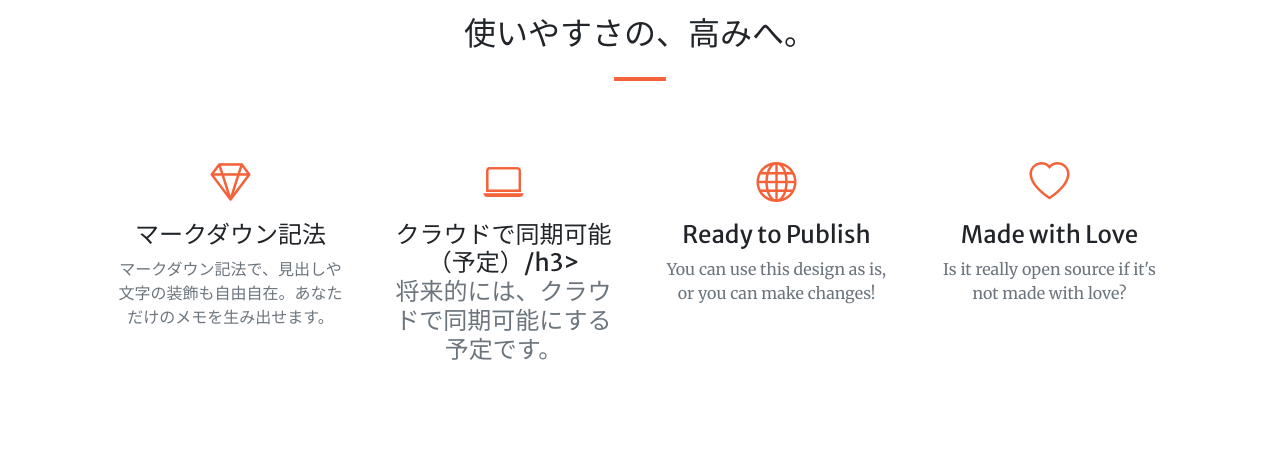
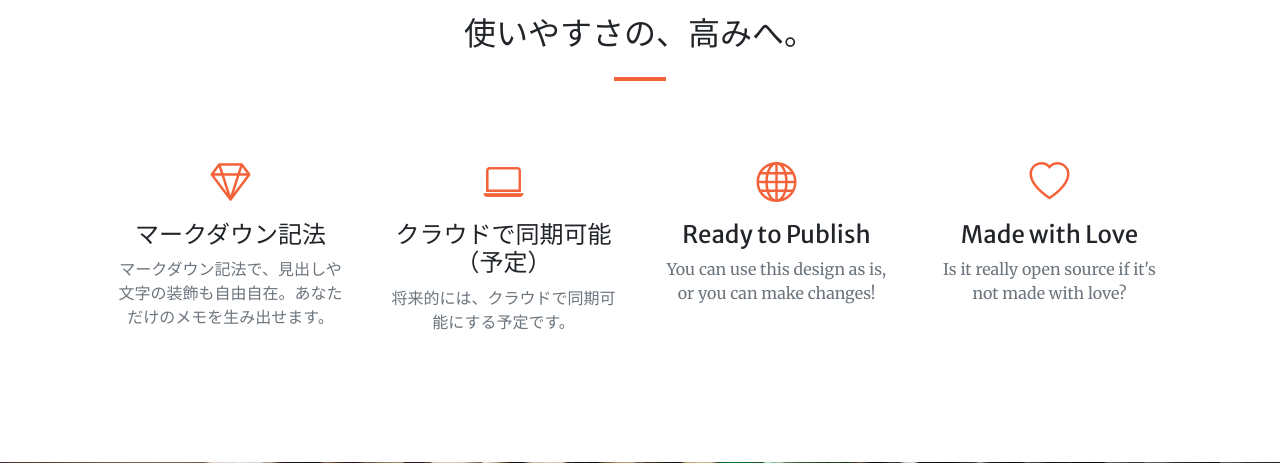
Before and after one commit to SuperSandyman/Codememory, a Flask app: page / in a window 1280 px wide. Shown: the part 1391-1854 px from the top of the page. Run offline with Flask 2, Linux system fonts and the light colour scheme; some libraries are stand-ins or nearby versions.

Commit message:
debug Services

```diff
--- a/templates/index.html
+++ b/templates/index.html
@@ -79,7 +79,7 @@
                     <div class="col-lg-3 col-md-6 text-center">
                         <div class="mt-5">
                             <div class="mb-2"><i class="bi-laptop fs-1 text-primary"></i></div>
-                            <h3 class="h4 mb-2">クラウドで同期可能（予定）/h3>
+                            <h3 class="h4 mb-2">クラウドで同期可能（予定）</h3>
                             <p class="text-muted mb-0">将来的には、クラウドで同期可能にする予定です。</p>
                         </div>
                     </div>
```
